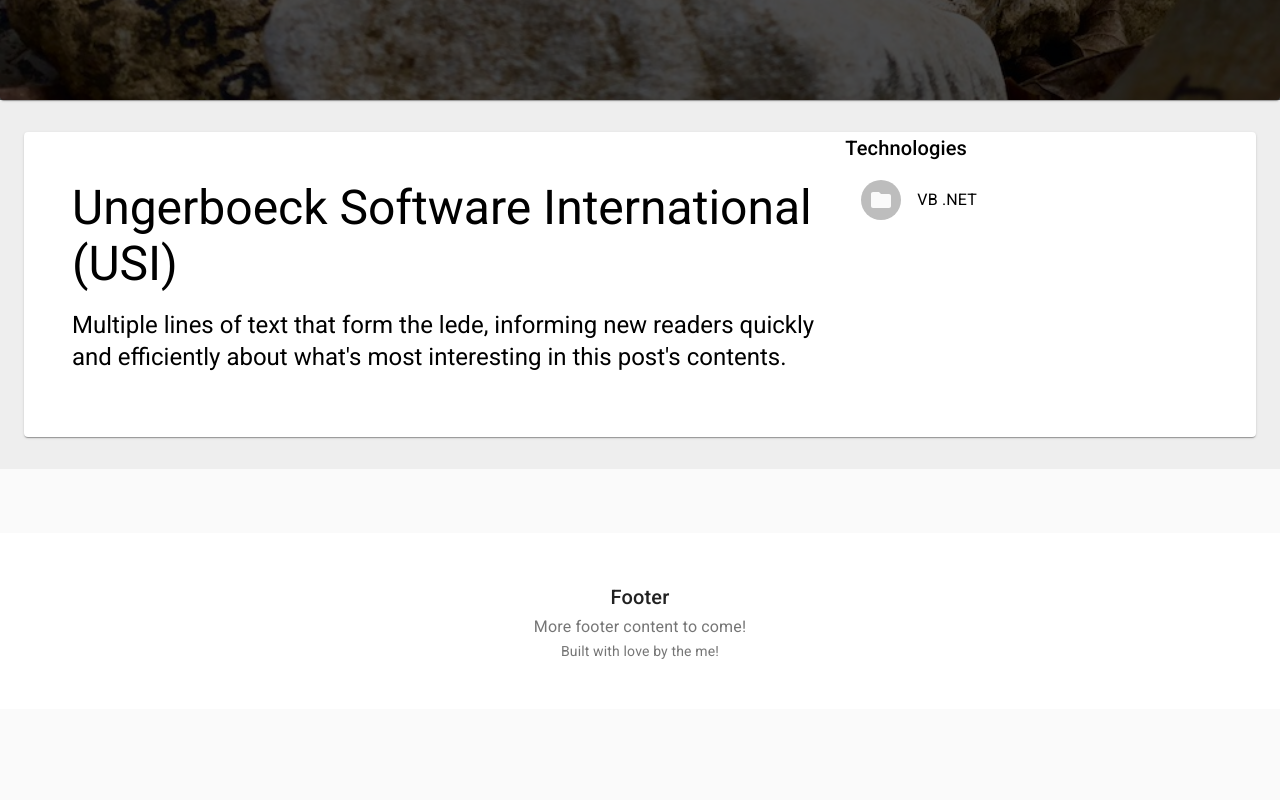
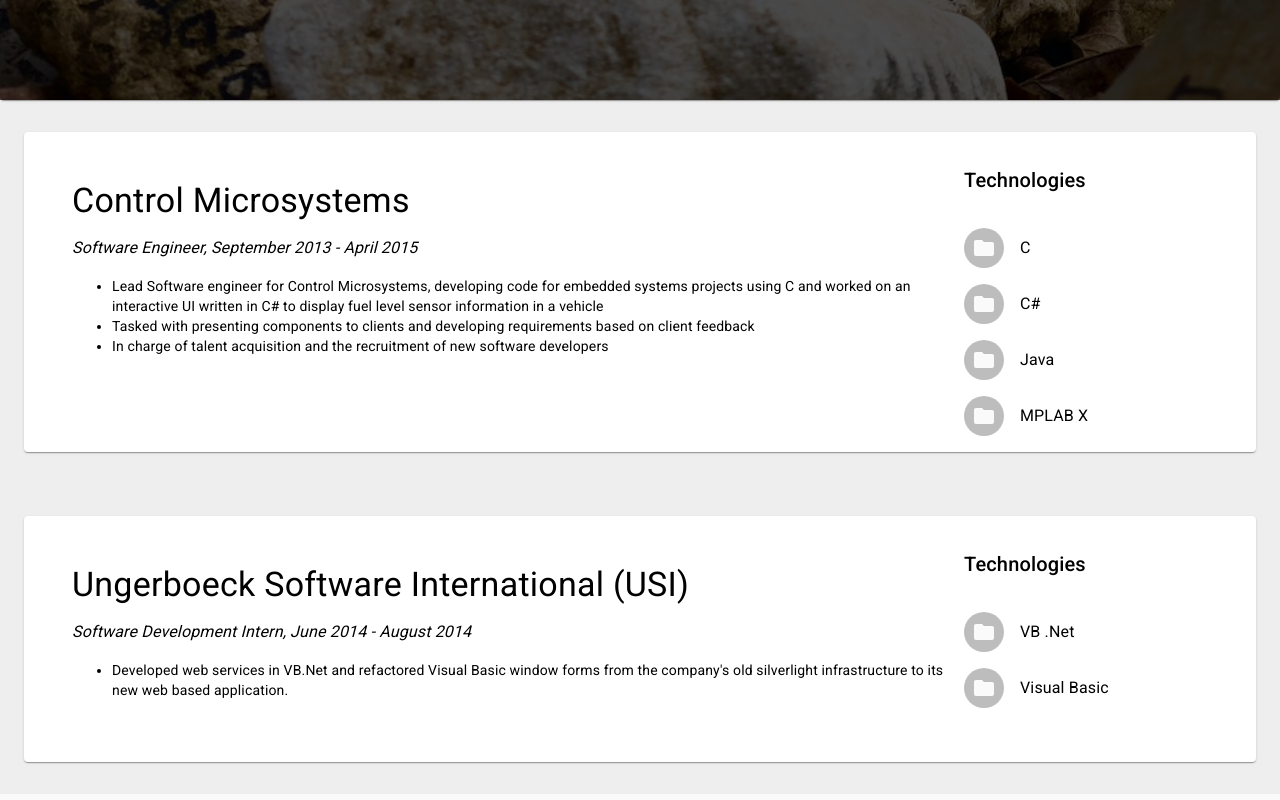
Before and after one commit to jiangdev/darreljiang-webapp, a React (Create React App) app: page / in a window 1280 px wide. Shown: the part 700-1500 px from the top of the page. Before the commit the page ends 1409 px from the top, so only its background shows below. Built offline with nearby package versions, Linux system fonts and the light colour scheme.

Commit message:
added a basic version of the experience card

```diff
--- a/src/Components/ExpCard.js
+++ b/src/Components/Experience/Card.js
@@ -10,6 +10,8 @@
 import Paper from '@material-ui/core/Paper'
 import React from 'react'
 import Typography from '@material-ui/core/Typography'
+import map from 'lodash/map'
+
 const useStyles = makeStyles(theme => ({
   mainFeaturedPost: {
     position: 'relative',
@@ -29,54 +31,59 @@
     paddingBottom: '32px',
     backgroundColor: theme.palette.grey[200],
   },
+  title: {
+    margin: theme.spacing(4, 2, 2),
+  },
 }))
 
+const renderExperience = experiencePoints => (
+  <ul>
+    {map(experiencePoints, experience => <li>{experience}</li>)}
+  </ul>
+)
 
-const ExpCard = () => {
+const renderTechnologies = technologies => (
+  <List>
+    {
+      map(technologies, technology => (
+        <ListItem>
+          <ListItemAvatar>
+            <Avatar>
+              <FolderIcon />
+            </Avatar>
+          </ListItemAvatar>
+          <ListItemText primary={technology} />
+        </ListItem>
+      ))
+    }
+  </List>
+)
+
+const Card = ({ company, experiencePoints, technologies, term, position }) => {
   const classes = useStyles()
 
   return (
     <React.Fragment>
-      <Container className={classes.container} maxWidth='false'>
+      <Container className={classes.container} maxWidth={false}>
         <Paper className={classes.mainFeaturedPost}>
           <Grid container>
-            <Grid item md={8}>
+            <Grid item md={9}>
               <div className={classes.mainFeaturedPostContent}>
-                <Typography color='inherit' component='h1' gutterBottom variant='h3'>
-                    Ungerboeck Software International (USI)
+                <Typography color='inherit' gutterBottom variant='h4'>
+                  {company}
                 </Typography>
-                <Typography color='inherit' paragraph variant='h5'>
-                    Multiple lines of text that form the lede, informing new readers quickly and
-                    efficiently about what&apos;s most interesting in this post&apos;s contents.
+                <Typography color='inherit' gutterBottom variant='subtitle1'>
+                  <i>{position}, {term}</i>
                 </Typography>
+                {renderExperience(experiencePoints)}
               </div>
             </Grid>
-            {/* <Grid item md={4}>
-              <div className={classes.mainFeaturedPostContent}>
-                <Typography color='inherit' component='h1' gutterBottom variant='h3'>
-                    Ungerboeck Software International (USI)
-                </Typography>
-                <Typography color='inherit' paragraph variant='h5'>
-                    Multiple lines of text that form the lede, informing new readers quickly and
-                    efficiently about what&apos;s most interesting in this post&apos;s contents.
-                </Typography>
-              </div>
-            </Grid> */}
-            <Grid item md={4}>
+            <Grid item md={3}>
               <Typography className={classes.title} variant='h6'>
                 Technologies
               </Typography>
               <div className={classes.demo}>
-                <List>
-                  <ListItem>
-                    <ListItemAvatar>
-                      <Avatar>
-                        <FolderIcon />
-                      </Avatar>
-                    </ListItemAvatar>
-                    <ListItemText primary='VB .NET' />
-                  </ListItem>
-                </List>
+                {renderTechnologies(technologies)}
               </div>
             </Grid>
           </Grid>
@@ -86,4 +93,4 @@
   )
 }
 
-export default ExpCard
+export default Card
--- /dev/null
+++ b/src/Components/Experience/List.js
@@ -0,0 +1,8 @@
+import Card from './Card'
+import React from 'react'
+import experiences from '../../res/experience.json'
+import map from 'lodash/map'
+
+const List = () => map(experiences, ({ company, points, technologies, term, position }) => <Card company={company} experiencePoints={points} position={position} technologies={technologies} term={term} />)
+
+export default List
--- a/src/Components/Home.js
+++ b/src/Components/Home.js
@@ -1,7 +1,8 @@
 import { makeStyles } from '@material-ui/core/styles'
 import Container from '@material-ui/core/Container'
 import CssBaseline from '@material-ui/core/CssBaseline'
-import ExpCard from './ExpCard'
+import ExpCard from './Experience/Card'
+import ExperienceList from './Experience/List'
 import Grid from '@material-ui/core/Grid'
 import Paper from '@material-ui/core/Paper'
 import React from 'react'
@@ -100,7 +101,7 @@
           </Grid>
         </Grid>
       </Paper>
-      <ExpCard />
+      <ExperienceList />
       <footer className={classes.footer}>
         <Container maxWidth='lg'>
           <Typography align='center' variant='h6'>
--- /dev/null
+++ b/src/res/experience.json
@@ -0,0 +1,30 @@
+[
+  {
+    "company": "Control Microsystems",
+    "term": "September 2013 - April 2015",
+    "position": "Software Engineer",
+    "points": [
+      "Lead Software engineer for Control Microsystems, developing code for embedded systems projects using C and worked on an interactive UI written in C# to display fuel level sensor information in a vehicle",
+      "Tasked with presenting components to clients and developing requirements based on client feedback",
+      "In charge of talent acquisition and the recruitment of new software developers"
+    ],
+    "technologies": [
+      "C",
+      "C#",
+      "Java",
+      "MPLAB X"
+    ]
+  },
+  {
+    "company": "Ungerboeck Software International (USI)",
+    "term": "June 2014 - August 2014",
+    "position": "Software Development Intern",
+    "points": [
+      "Developed web services in VB.Net and refactored Visual Basic window forms from the company's old silverlight infrastructure to its new web based application."
+    ],
+    "technologies": [
+      "VB .Net",
+      "Visual Basic"
+    ]
+  }
+]
```
